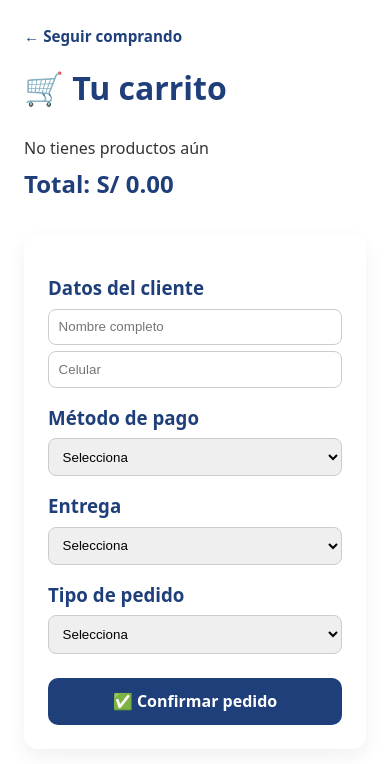
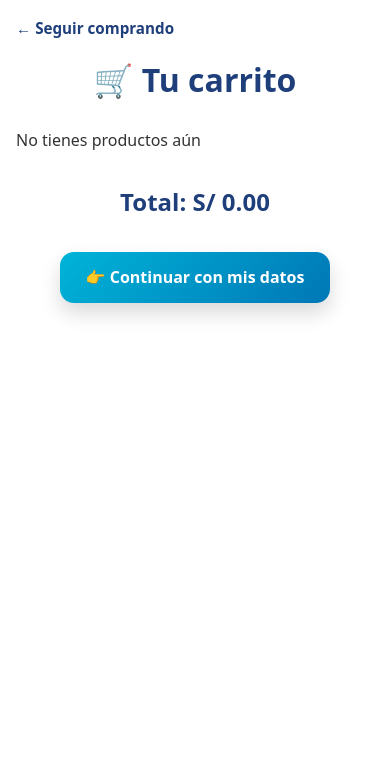
Before and after one commit to perudev3/vaquipostres-catalogo, a Vue app: page /cart in a window 390 px wide. Shown: the top 764 px of the page. Built offline with nearby package versions, Linux system fonts and the light colour scheme.

Commit message:
ajustes en la forma de pago

```diff
--- a/src/views/Cart.vue
+++ b/src/views/Cart.vue
@@ -12,6 +12,8 @@
     <div v-if="cart.length === 0">
       <p>No tienes productos aún</p>
     </div>
+
+    <div v-if="step === 1">
 
     <div v-for="(item, index) in cart" :key="index" class="cart-item">
       <h3>{{ item.name }}</h3>
@@ -65,7 +67,17 @@
 
     <h2>Total: {{ currency(total) }}</h2>
 
-    <div class="checkout">
+    <!-- BOTÓN WIZARD -->
+    <div class="wizard-next">
+      <button class="next-step" @click="goToStep2">
+      👉 Continuar con mis datos
+      </button>
+    </div>
+
+    </div>
+
+    <div v-if="step === 2" class="checkout">
+
       <h3>Datos del cliente</h3>
 
       <input v-model="customer.name" placeholder="Nombre completo" />
@@ -107,6 +119,10 @@
         <input type="date" v-model="customer.order_date" />
       </div>
 
+      <button class="back-step" @click="goToStep1">
+        ← Volver a toppings
+      </button>
+
       <button class="confirm" @click="confirmOrder">
         ✅ Confirmar pedido
       </button>
@@ -115,13 +131,30 @@
 </template>
 
 <script setup>
-import { ref, computed, onMounted } from 'vue'
+import { ref, computed, onMounted, nextTick } from 'vue'
 import { supabase } from '@/supabase'
 import L from 'leaflet'
 import 'leaflet/dist/leaflet.css'
 import Swal from 'sweetalert2'
 
 const cart = ref(JSON.parse(localStorage.getItem('cart')) || [])
+
+const step = ref(1)
+
+
+const goToStep2 = async () => {
+  step.value = 2
+  await nextTick()
+  document.querySelector('.checkout')?.scrollIntoView({ behavior: 'smooth' })
+}
+
+const goToStep1 = async () => {
+  step.value = 1
+  await nextTick()
+  document.querySelector('.cart-item')?.scrollIntoView({ behavior: 'smooth' })
+}
+
+
 
 const toppings = [
   'Chin chin', 'Gomitas', 'Oreo', 'Barquillo',
@@ -372,7 +405,9 @@ const currency = (v) => `S/ ${Number(v).toFixed(2)}`
 </script>
 
 <style scoped>
-/* tu CSS original intacto */
+/* =======================
+   CONTENEDOR GENERAL
+======================= */
 .cart {
   max-width: 900px;
   margin: auto;
@@ -380,6 +415,9 @@ const currency = (v) => `S/ ${Number(v).toFixed(2)}`
   color: #1f3f7b;
 }
 
+/* =======================
+   HEADER
+======================= */
 .cart-header {
   margin-bottom: 1rem;
 }
@@ -395,13 +433,48 @@ const currency = (v) => `S/ ${Number(v).toFixed(2)}`
   text-decoration: underline;
 }
 
+/* =======================
+   TÍTULOS
+======================= */
 .cart h1 {
   margin-bottom: 1.5rem;
+  text-align: center;
 }
 
-.cart h2,
+.cart h2 {
+  margin-top: 2rem;
+  text-align: center;
+}
+
 .cart h3 {
   color: #1f3f7b;
+  margin-top: 1.2rem;
+}
+
+/* =======================
+   PASO 1: PRODUCTOS
+======================= */
+.cart-item {
+  background: #ffffff;
+  padding: 1.4rem;
+  border-radius: 16px;
+  margin-bottom: 1.8rem;
+  box-shadow: 0 10px 25px rgba(0, 0, 0, 0.08);
+  position: relative;
+  border-left: 6px solid #9adbe8;
+}
+
+.cart-item::before {
+  content: "Paso 1";
+  position: absolute;
+  top: -12px;
+  left: 16px;
+  background: #9adbe8;
+  color: #1f3f7b;
+  padding: 0.2rem 0.6rem;
+  font-size: 0.7rem;
+  font-weight: bold;
+  border-radius: 6px;
 }
 
 .cart p {
@@ -409,14 +482,9 @@ const currency = (v) => `S/ ${Number(v).toFixed(2)}`
   margin: 0.4rem 0;
 }
 
-.cart-item {
-  background: #fff;
-  padding: 1.2rem;
-  border-radius: 14px;
-  margin-bottom: 1.5rem;
-  box-shadow: 0 8px 20px rgba(0, 0, 0, 0.06);
-}
-
+/* =======================
+   TOPPINGS
+======================= */
 .toppings {
   display: grid;
   grid-template-columns: repeat(auto-fill, minmax(160px, 1fr));
@@ -430,59 +498,219 @@ const currency = (v) => `S/ ${Number(v).toFixed(2)}`
   gap: 0.4rem;
   font-size: 0.85rem;
   background: #f6f8fc;
-  padding: 0.35rem 0.5rem;
-  border-radius: 8px;
+  padding: 0.45rem 0.6rem;
+  border-radius: 10px;
   cursor: pointer;
+  transition: 0.2s ease;
+}
+
+.toppings label:hover {
+  background: #e9f4fb;
 }
 
 .toppings input {
   cursor: pointer;
 }
 
+/* =======================
+   BOTÓN QUITAR
+======================= */
 .cart-item button {
   background: #ff6b6b;
   color: #fff;
   border: none;
-  padding: 0.45rem 0.9rem;
+  padding: 0.45rem 1rem;
   border-radius: 8px;
   cursor: pointer;
-  margin-top: 0.6rem;
+  margin-top: 0.8rem;
 }
 
 .cart-item button:hover {
   background: #e64949;
 }
 
+/* =======================
+   PASO 2: DATOS DEL CLIENTE
+======================= */
 .checkout {
-  background: #fff;
-  padding: 1.5rem;
-  border-radius: 14px;
-  margin-top: 2rem;
-  box-shadow: 0 8px 20px rgba(0,0,0,0.06);
+  background: #ffffff;
+  padding: 1.8rem;
+  border-radius: 18px;
+  margin-top: 2.5rem;
+  box-shadow: 0 12px 30px rgba(0,0,0,0.1);
+  border-left: 6px solid #ffd166;
+  position: relative;
+}
+
+.checkout::before {
+  content: "Paso 2";
+  position: absolute;
+  top: -12px;
+  left: 16px;
+  background: #ffd166;
+  color: #1f3f7b;
+  padding: 0.25rem 0.7rem;
+  font-size: 0.7rem;
+  font-weight: bold;
+  border-radius: 6px;
 }
 
 .checkout h3 {
-  margin-top: 1rem;
+  margin-top: 1.4rem;
 }
 
+/* =======================
+   INPUTS
+======================= */
 .checkout input,
 .checkout select {
   width: 100%;
-  padding: 0.6rem;
+  padding: 0.65rem;
   margin-top: 0.4rem;
-  border-radius: 8px;
+  border-radius: 10px;
   border: 1px solid #ccc;
+  font-size: 0.9rem;
 }
 
+.checkout input:focus,
+.checkout select:focus {
+  outline: none;
+  border-color: #1f3f7b;
+}
+
+/* =======================
+   MAPA
+======================= */
+#map {
+  height: 220px;
+  border-radius: 12px;
+  margin-top: 0.6rem;
+  overflow: hidden;
+}
+
+/* =======================
+   PASO 3: CONFIRMAR
+======================= */
 .confirm {
-  margin-top: 1.5rem;
+  margin-top: 2rem;
   width: 100%;
-  background: #1f3f7b;
+  background: linear-gradient(135deg, #1f3f7b, #3f6fd1);
   color: white;
   border: none;
-  padding: 0.8rem;
+  padding: 1rem;
+  border-radius: 14px;
+  font-weight: bold;
+  font-size: 1rem;
+  cursor: pointer;
+  box-shadow: 0 10px 20px rgba(31,63,123,0.35);
+}
+
+.confirm:hover {
+  transform: translateY(-1px);
+  box-shadow: 0 14px 28px rgba(31,63,123,0.45);
+}
+
+/* =======================
+   MOBILE
+======================= */
+@media (max-width: 600px) {
+  .cart {
+    padding: 1rem;
+  }
+
+  .cart-item,
+  .checkout {
+    padding: 1.2rem;
+  }
+}
+
+
+/* =======================
+   WIZARD FLOW
+======================= */
+
+.wizard-next {
+  text-align: center;
+  margin: 2rem 0;
+}
+
+.next-step {
+  background: linear-gradient(135deg, #00b4d8, #0077b6);
+  color: white;
+  border: none;
+  padding: 0.9rem 1.6rem;
+  border-radius: 14px;
+  font-weight: bold;
+  font-size: 1rem;
+  cursor: pointer;
+  box-shadow: 0 10px 20px rgba(0,0,0,0.15);
+}
+
+.next-step:hover {
+  transform: translateY(-2px);
+  box-shadow: 0 14px 28px rgba(0,0,0,0.2);
+}
+
+/* =======================
+   PASO VISUAL
+======================= */
+
+.cart-item {
+  border-left: 6px solid #4cc9f0;
+}
+
+.cart-item::before {
+  content: "Paso 1 · Personaliza tu producto";
+  position: absolute;
+  top: -12px;
+  left: 16px;
+  background: #4cc9f0;
+  color: #003049;
+  padding: 0.25rem 0.7rem;
+  font-size: 0.7rem;
+  font-weight: bold;
+  border-radius: 6px;
+}
+
+/* =======================
+   PASO 2
+======================= */
+
+.wizard-step {
+  border-left: 6px solid #ffd166;
+}
+
+.wizard-step::before {
+  content: "Paso 2 · Tus datos y entrega";
+  position: absolute;
+  top: -12px;
+  left: 16px;
+  background: #ffd166;
+  color: #5a3e00;
+  padding: 0.25rem 0.7rem;
+  font-size: 0.7rem;
+  font-weight: bold;
+  border-radius: 6px;
+}
+
+/* =======================
+   UX FLOW
+======================= */
+
+.checkout {
+  scroll-margin-top: 30px;
+}
+
+.back-step {
+  width: 100%;
+  background: #eee;
+  border: none;
+  padding: 0.7rem;
   border-radius: 10px;
-  font-weight: bold;
   cursor: pointer;
+  margin-bottom: 1rem;
+  font-weight: 600;
+  margin-top: 30px;
 }
+
 </style>
--- a/src/views/Landing.vue
+++ b/src/views/Landing.vue
@@ -65,7 +65,7 @@
       <img :src="product.image" :alt="product.name" />
       <h3>{{ product.name }}</h3>
       <p>{{ currency(product.price) }}</p>
-      <button @click="addToCart(product)">🛒 Agregar al carrito</button>
+      <button @click="addToCart(product)">🛒 Agregar </button>
     </div>
   </div>
 
@@ -312,17 +312,23 @@ onMounted(() => {
 
 /* TÍTULOS DE CATEGORÍA */
 .category-title {
-  margin: 3.5rem 0 1.5rem;
-  padding: 0.6rem 1.4rem;
+  margin: 4rem auto 2rem;
+  padding: 0.8rem 1.6rem;
   display: inline-block;
-  font-size: 1.6rem;
-  font-weight: 700;
+  font-size: 1.7rem;
+  font-weight: 800;
   color: #1f3f7b;
   background: linear-gradient(135deg, #ffffff, #fcebd7);
   border-radius: 999px;
-  box-shadow: 0 4px 12px rgba(0,0,0,0.08);
-  text-align: left;
+  box-shadow: 0 6px 16px rgba(0,0,0,0.12);
+  text-align: center;
 }
+
+.category-title + .product-grid {
+  padding-top: 1rem;
+  border-top: 2px dashed rgba(31, 63, 123, 0.15);
+}
+
 
 .category-title::after {
   content: '';
@@ -337,9 +343,12 @@ onMounted(() => {
 /* GRID */
 .product-grid {
   display: grid;
-  grid-template-columns: repeat(auto-fit, minmax(220px, 1fr));
-  gap: 1.8rem;
-  margin-bottom: 2.5rem;
+  grid-template-columns: repeat(2, 1fr); /* 👈 2 por fila */
+  gap: 1rem;
+  margin-bottom: 3.5rem;
+  max-width: 900px;
+  margin-left: auto;
+  margin-right: auto;
 }
 
 /* TARJETA DE PRODUCTO */
@@ -361,7 +370,7 @@ onMounted(() => {
 
 /* IMAGEN */
 .product-card img {
-  width: 100%;
+  width: 70%;
   height: 190px;
   object-fit: cover;
   border-radius: 16px;
@@ -439,6 +448,10 @@ onMounted(() => {
   .category-title {
     text-align: center;
   }
+
+  .product-grid {
+    grid-template-columns: 1fr; /* 👈 1 por fila en celular */
+  }
 }
 
 /* CARRITO */
```
